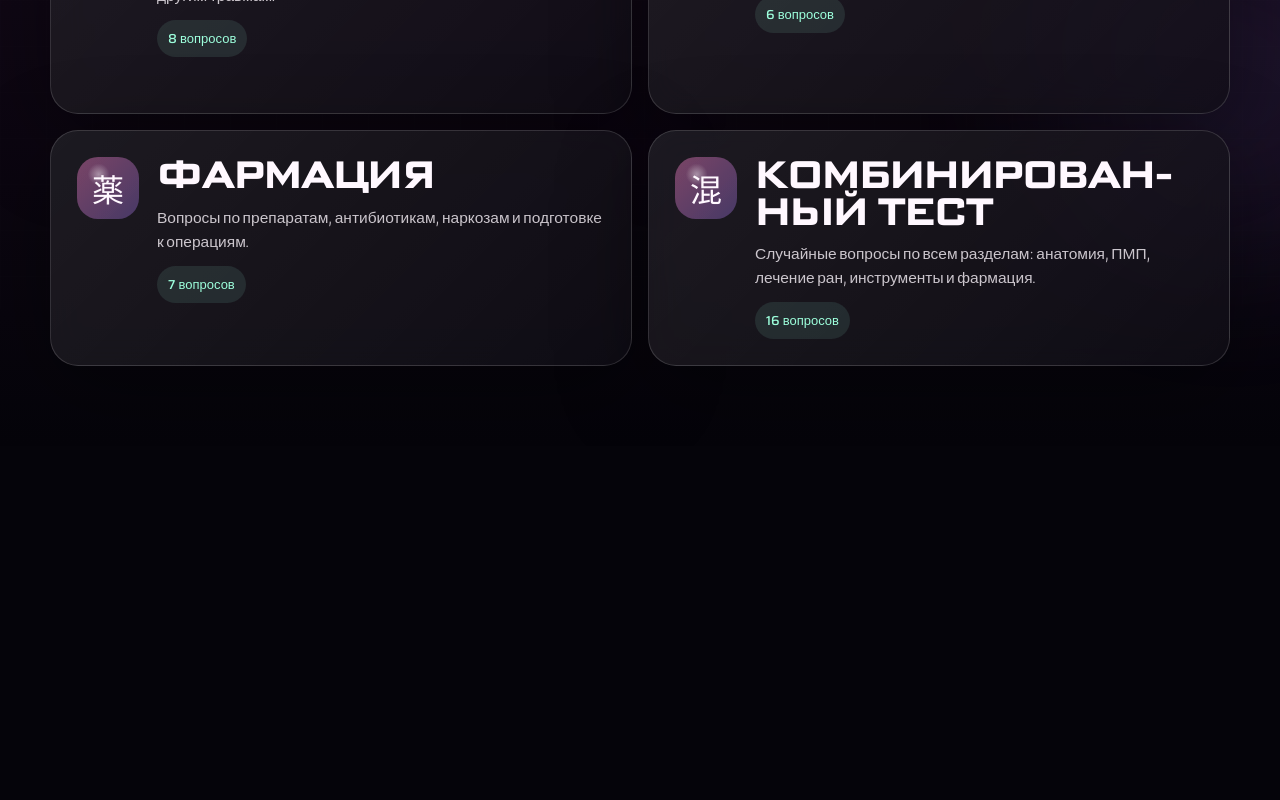
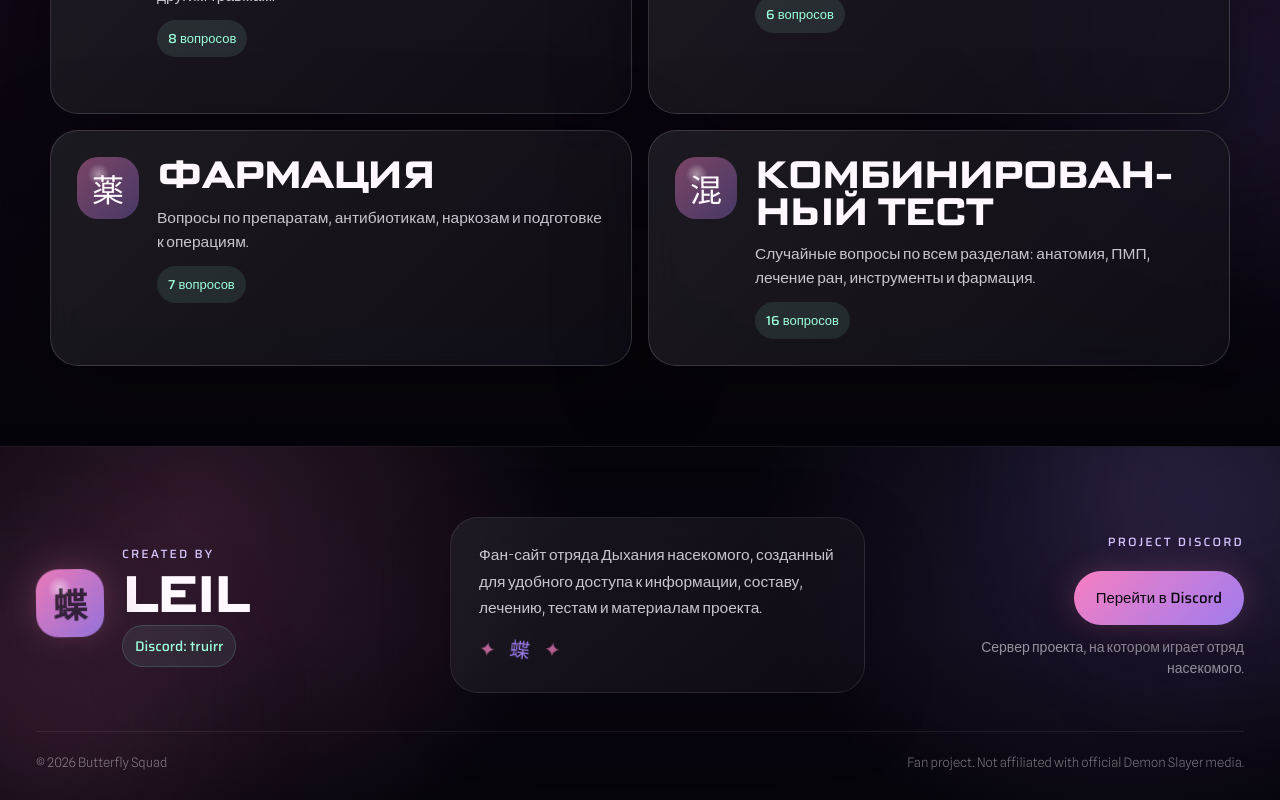
Before and after one commit to truirr/BugSite, a React (Vite) app: page /tests in a window 1280 px wide. Shown: the part 736-1536 px from the top of the page. Before the commit the page ends 1182 px from the top, so only its background shows below. Built offline with nearby package versions, Linux system fonts and the light colour scheme.

Commit message:
Added footer

```diff
--- a/src/App.jsx
+++ b/src/App.jsx
@@ -5,6 +5,7 @@ import Header from './components/Header/Header'
 import Loader from './components/Loader/Loader'
 import Hero from './components/Hero/Hero'
 import About from './components/About/About'
+import Footer from './components/Footer/Footer'
 
 import FirstAid from './pages/FirstAid/FirstAid'
 import Estate from './pages/Estate/Estate'
@@ -64,6 +65,8 @@ function App() {
           <Route path="/tests" element={<Tests />} />
         </Routes>
       </main>
+
+      <Footer />
     </>
   )
 }
--- /dev/null
+++ b/src/components/Footer/Footer.css
@@ -0,0 +1,302 @@
+.footer {
+  position: relative;
+  overflow: hidden;
+  padding: 70px 0 30px;
+  background:
+    radial-gradient(circle at 15% 20%, rgba(255, 131, 200, 0.16), transparent 34%),
+    radial-gradient(circle at 88% 14%, rgba(169, 133, 255, 0.14), transparent 32%),
+    linear-gradient(180deg, #05040a, #0b0611 52%, #05040a);
+  border-top: 1px solid rgba(255, 255, 255, 0.08);
+}
+
+.footer::before {
+  content: '';
+  position: absolute;
+  inset: 0;
+  pointer-events: none;
+  opacity: 0.14;
+  background-image:
+    linear-gradient(rgba(255, 255, 255, 0.035) 1px, transparent 1px),
+    linear-gradient(90deg, rgba(255, 255, 255, 0.035) 1px, transparent 1px);
+  background-size: 44px 44px;
+  mask-image: linear-gradient(180deg, transparent, #000 16%, #000 76%, transparent);
+}
+
+.footer__glow {
+  position: absolute;
+  width: 280px;
+  height: 280px;
+  border-radius: 50%;
+  filter: blur(80px);
+  opacity: 0.7;
+  pointer-events: none;
+  animation: footerGlow 9s ease-in-out infinite;
+}
+
+.footer__glow--left {
+  left: -110px;
+  bottom: -80px;
+  background: rgba(255, 131, 200, 0.17);
+}
+
+.footer__glow--right {
+  right: -90px;
+  top: -80px;
+  background: rgba(169, 133, 255, 0.16);
+  animation-delay: 2s;
+}
+
+.footer__container {
+  position: relative;
+  z-index: 2;
+  width: min(100% - 72px, 1680px);
+  margin: 0 auto;
+  display: grid;
+  grid-template-columns: 1.1fr 1.2fr 1fr;
+  gap: 34px;
+  align-items: center;
+}
+
+.footer__brand {
+  display: flex;
+  align-items: center;
+  gap: 18px;
+}
+
+.footer__mark {
+  width: 68px;
+  height: 68px;
+  display: grid;
+  place-items: center;
+  flex: 0 0 auto;
+  border-radius: 22px;
+  background:
+    radial-gradient(circle at 35% 28%, rgba(255, 255, 255, 0.5), transparent 18%),
+    linear-gradient(135deg, rgba(255, 131, 200, 0.9), rgba(169, 133, 255, 0.82));
+  color: rgba(5, 4, 10, 0.74);
+  font-family: serif;
+  font-size: 34px;
+  font-weight: 700;
+  box-shadow:
+    0 0 34px rgba(255, 131, 200, 0.28),
+    0 18px 48px rgba(0, 0, 0, 0.35);
+  animation: footerMarkFloat 4.8s ease-in-out infinite;
+}
+
+.footer__eyebrow {
+  margin: 0 0 8px;
+  color: var(--purple-light);
+  font-family: var(--font-accent);
+  font-size: 12px;
+  letter-spacing: 0.18em;
+  text-transform: uppercase;
+}
+
+.footer__brand h2 {
+  margin: 0 0 8px;
+  color: var(--white);
+  font-family: var(--font-title);
+  font-size: clamp(38px, 4vw, 62px);
+  line-height: 0.9;
+  letter-spacing: -0.04em;
+  text-transform: uppercase;
+}
+
+.footer__discord {
+  width: fit-content;
+  display: inline-flex;
+  padding: 9px 12px;
+  border-radius: 999px;
+  color: var(--green);
+  background: rgba(157, 255, 220, 0.08);
+  border: 1px solid rgba(157, 255, 220, 0.16);
+  font-family: var(--font-accent);
+  font-size: 14px;
+  cursor: default;
+}
+
+.footer__center {
+  padding: 24px 28px;
+  border-radius: 28px;
+  background:
+    linear-gradient(135deg, rgba(255, 255, 255, 0.065), rgba(255, 255, 255, 0.02)),
+    rgba(10, 8, 16, 0.46);
+  border: 1px solid rgba(255, 255, 255, 0.09);
+  box-shadow: 0 22px 70px rgba(0, 0, 0, 0.22);
+}
+
+.footer__center p {
+  margin: 0;
+  color: var(--text);
+  font-size: 15.5px;
+  line-height: 1.7;
+}
+
+.footer__butterflies {
+  margin-top: 18px;
+  display: flex;
+  align-items: center;
+  gap: 14px;
+  color: rgba(255, 131, 200, 0.72);
+  font-family: serif;
+  font-size: 20px;
+}
+
+.footer__butterflies span {
+  display: inline-block;
+  animation: footerButterfly 3.6s ease-in-out infinite;
+}
+
+.footer__butterflies span:nth-child(2) {
+  color: rgba(169, 133, 255, 0.9);
+  animation-delay: 0.4s;
+}
+
+.footer__butterflies span:nth-child(3) {
+  animation-delay: 0.8s;
+}
+
+.footer__links {
+  justify-self: end;
+  display: grid;
+  justify-items: end;
+  gap: 12px;
+  text-align: right;
+}
+
+.footer__button {
+  position: relative;
+  overflow: hidden;
+  padding: 15px 22px;
+  border-radius: 999px;
+  color: #08050d;
+  background: linear-gradient(135deg, rgba(255, 131, 200, 0.96), rgba(169, 133, 255, 0.92));
+  font-family: var(--font-accent);
+  font-size: 15px;
+  box-shadow:
+    0 0 28px rgba(255, 131, 200, 0.22),
+    0 16px 42px rgba(0, 0, 0, 0.28);
+  transition:
+    transform 0.25s ease,
+    box-shadow 0.25s ease;
+}
+
+.footer__button::before {
+  content: '';
+  position: absolute;
+  top: 0;
+  left: -80%;
+  width: 55%;
+  height: 100%;
+  background: linear-gradient(90deg, transparent, rgba(255, 255, 255, 0.42), transparent);
+  transform: skewX(-18deg);
+  transition: left 0.55s ease;
+}
+
+.footer__button:hover {
+  transform: translateY(-3px);
+  box-shadow:
+    0 0 38px rgba(255, 131, 200, 0.32),
+    0 22px 56px rgba(0, 0, 0, 0.36);
+}
+
+.footer__button:hover::before {
+  left: 125%;
+}
+
+.footer__note {
+  max-width: 270px;
+  color: rgba(255, 248, 255, 0.56);
+  font-size: 14px;
+  line-height: 1.5;
+}
+
+.footer__bottom {
+  position: relative;
+  z-index: 2;
+  width: min(100% - 72px, 1680px);
+  margin: 38px auto 0;
+  padding-top: 22px;
+  display: flex;
+  justify-content: space-between;
+  gap: 20px;
+  border-top: 1px solid rgba(255, 255, 255, 0.08);
+  color: rgba(255, 248, 255, 0.44);
+  font-size: 13px;
+}
+
+@keyframes footerGlow {
+  0%,
+  100% {
+    transform: translate3d(0, 0, 0) scale(1);
+  }
+
+  50% {
+    transform: translate3d(0, -18px, 0) scale(1.08);
+  }
+}
+
+@keyframes footerMarkFloat {
+  0%,
+  100% {
+    transform: translateY(0) rotate(0deg);
+  }
+
+  50% {
+    transform: translateY(-6px) rotate(-3deg);
+  }
+}
+
+@keyframes footerButterfly {
+  0%,
+  100% {
+    transform: translateY(0) rotate(0deg);
+    opacity: 0.55;
+  }
+
+  50% {
+    transform: translateY(-5px) rotate(8deg);
+    opacity: 1;
+  }
+}
+
+@media (max-width: 1100px) {
+  .footer__container {
+    grid-template-columns: 1fr;
+    align-items: stretch;
+  }
+
+  .footer__links {
+    justify-items: start;
+    text-align: left;
+  }
+
+  .footer__note {
+    max-width: 100%;
+  }
+}
+
+@media (max-width: 720px) {
+  .footer {
+    padding: 58px 0 26px;
+  }
+
+  .footer__container,
+  .footer__bottom {
+    width: min(100% - 28px, 1680px);
+  }
+
+  .footer__brand {
+    align-items: flex-start;
+    flex-direction: column;
+  }
+
+  .footer__center {
+    padding: 22px;
+    border-radius: 24px;
+  }
+
+  .footer__bottom {
+    flex-direction: column;
+  }
+}
--- /dev/null
+++ b/src/components/Footer/Footer.jsx
@@ -0,0 +1,66 @@
+import './Footer.css'
+
+function Footer() {
+  return (
+    <footer className="footer">
+      <div className="footer__glow footer__glow--left"></div>
+      <div className="footer__glow footer__glow--right"></div>
+
+      <div className="footer__container">
+        <div className="footer__brand">
+          <div className="footer__mark">蝶</div>
+
+          <div>
+            <p className="footer__eyebrow">Created by</p>
+            <h2>Leil</h2>
+            <a
+              className="footer__discord"
+              href="https://discord.com/users/@me"
+              onClick={(event) => event.preventDefault()}
+              title="Discord username"
+            >
+              Discord: truirr
+            </a>
+          </div>
+        </div>
+
+        <div className="footer__center">
+          <p>
+            Фан-сайт отряда Дыхания насекомого, созданный для удобного доступа
+            к информации, составу, лечению, тестам и материалам проекта.
+          </p>
+
+          <div className="footer__butterflies" aria-hidden="true">
+            <span>✦</span>
+            <span>蝶</span>
+            <span>✦</span>
+          </div>
+        </div>
+
+        <div className="footer__links">
+          <p className="footer__eyebrow">Project Discord</p>
+
+          <a
+            className="footer__button"
+            href="https://discord.gg/s8FaEVr25"
+            target="_blank"
+            rel="noreferrer"
+          >
+            Перейти в Discord
+          </a>
+
+          <span className="footer__note">
+            Сервер проекта, на котором играет отряд насекомого.
+          </span>
+        </div>
+      </div>
+
+      <div className="footer__bottom">
+        <span>© 2026 Butterfly Squad</span>
+        <span>Fan project. Not affiliated with official Demon Slayer media.</span>
+      </div>
+    </footer>
+  )
+}
+
+export default Footer
```
